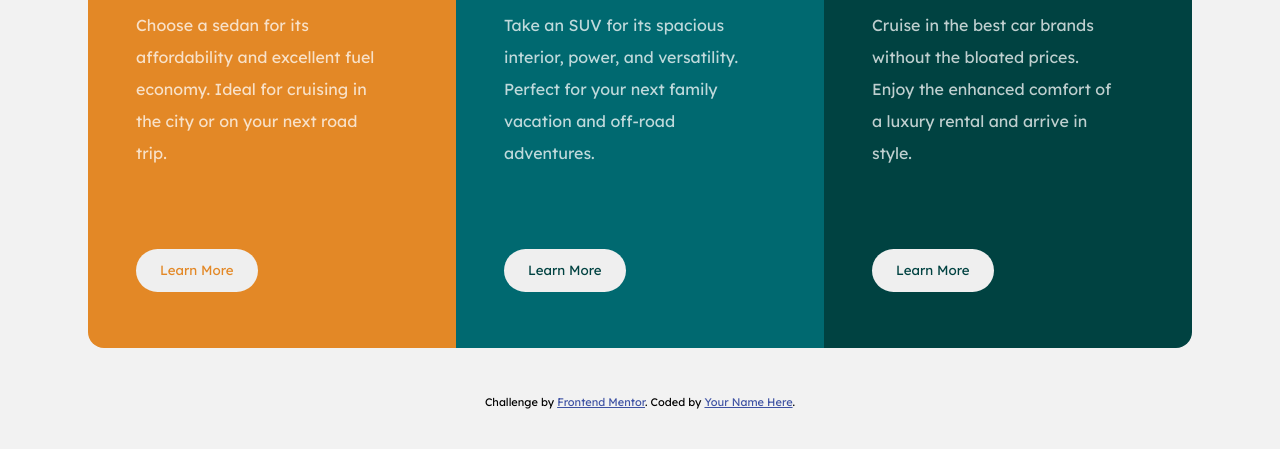
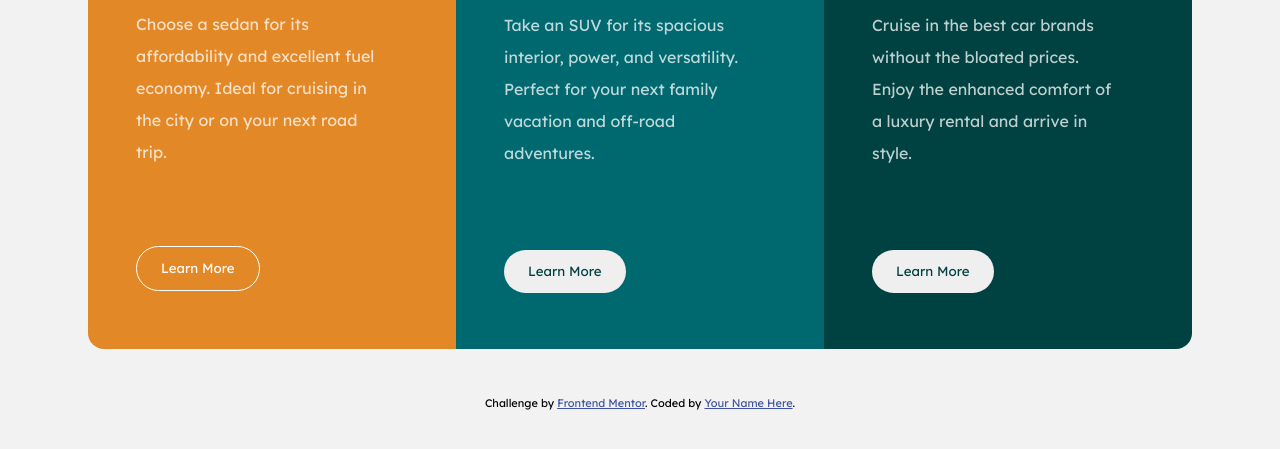
Before and after one commit to Rioba-Ian/3-column-preview-card-component-main, a plain HTML site: page index.html in a window 1280 px wide. In both pictures the pointer is over the button 196 px from the left and 589 px from the top of the page. Shown: the part 319-768 px from the top of the page. Drawn offline with Linux system fonts and the light colour scheme.

Commit message:
"hover effect and animation on btns"

```diff
--- a/index.html
+++ b/index.html
@@ -47,7 +47,7 @@
               or on your next road trip.
             </p>
           </div>
-          <button>Learn More</button>
+          <button class="btn-raise">Learn More</button>
         </div>
         <div class="container-suvs">
           <img src="./images/icon-suvs.svg" alt="">
@@ -60,7 +60,7 @@
               and off-road adventures.
             </p>
           </div>
-          <button>Learn More</button>
+          <button class="btn-raise">Learn More</button>
         </div>
         <div class="container-luxury">
           <img src="./images/icon-luxury.svg" alt="">
@@ -75,7 +75,7 @@
               rental and arrive in style.
             </p>
           </div>
-          <button>Learn More</button>
+          <button class="btn-raise">Learn More</button>
 
 
         </div>
--- a/style.css
+++ b/style.css
@@ -43,6 +43,17 @@ button {
     border-radius: 2rem;
     margin: 4rem 0 0.5rem 0;
     border: 0;
+    cursor: pointer;
+}
+
+
+.btn-raise:hover,
+.btn-raise:focus {
+    background-color: transparent;
+    color: white;
+    border: 0.1rem solid;
+    box-shadow: 0 0.5em 0.5em -0.4em var(--hover);
+    transform: translateY(-0.15em);
 }
 
 .container {
```
